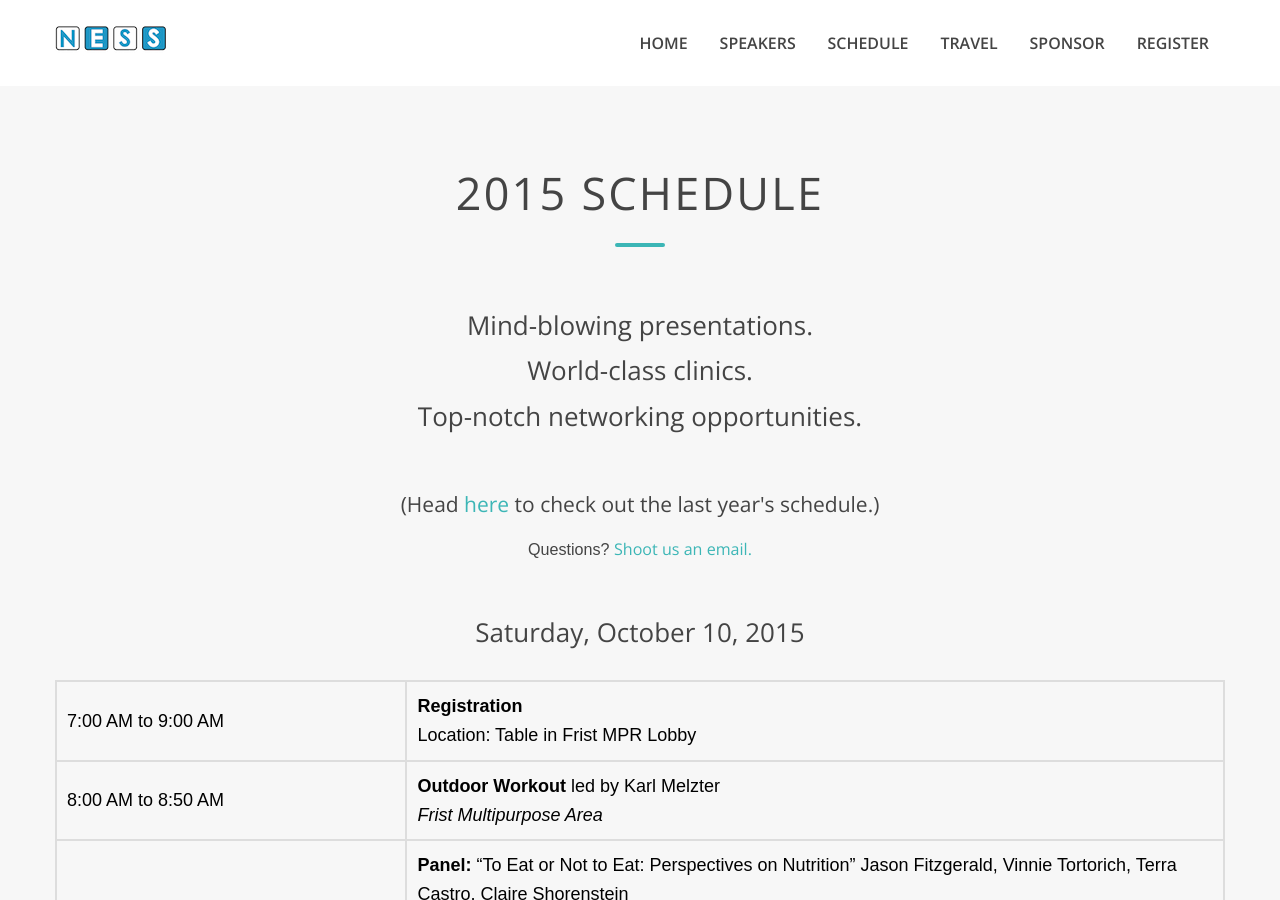
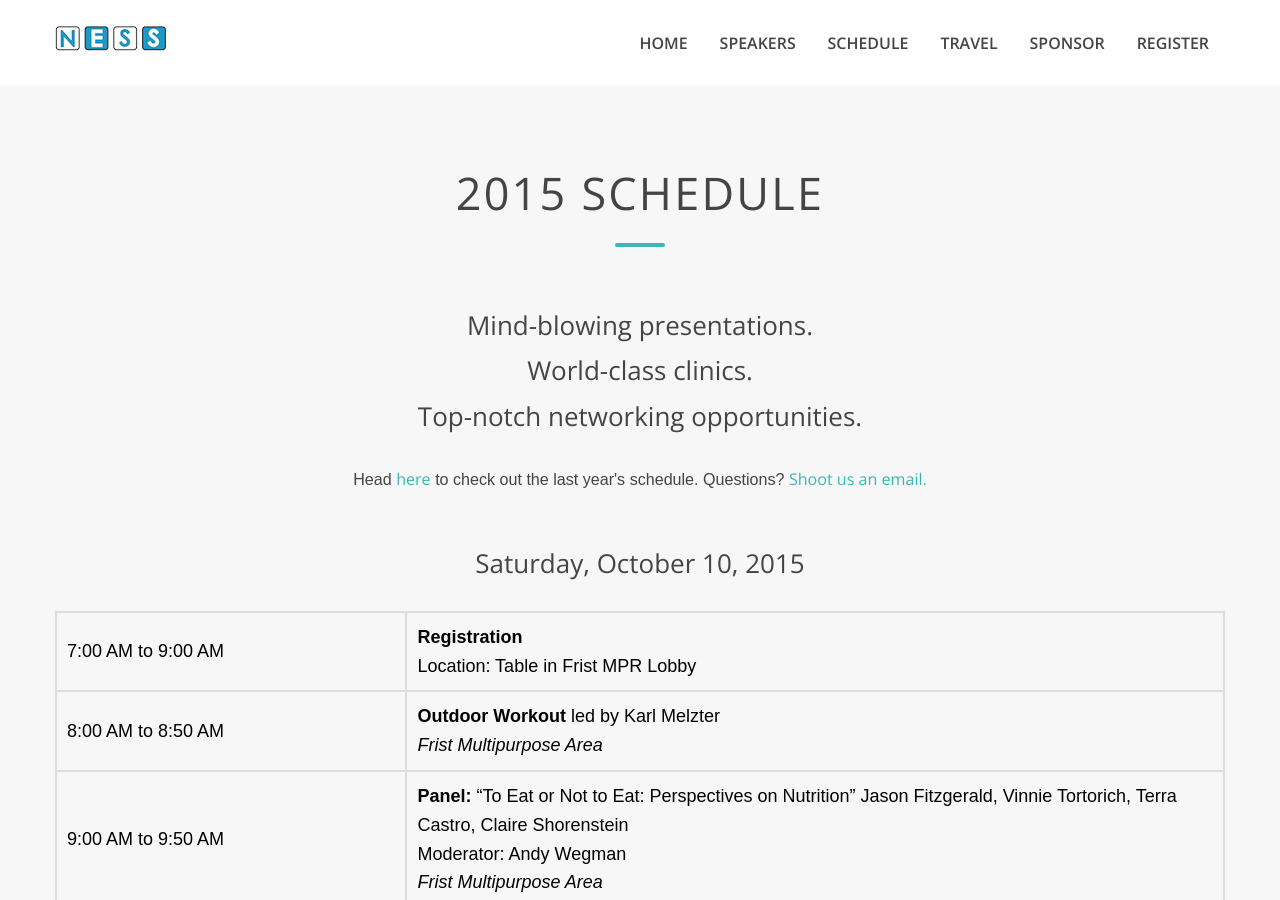
Before and after one commit to teamuness/teamuness.github.io, a Jekyll site: the page built from schedule/index.md, in a window 1280 px wide and 900 px high. Built offline with Jekyll 4.4.1, drawn with Linux system fonts in a browser that asks for light colours.

```diff
--- a/schedule/index.md
+++ b/schedule/index.md
@@ -34,8 +34,7 @@ layout: default
                     <h2>World-class clinics.</h2>
                     <h2>Top-notch networking opportunities.</h2>
                     <br>
-                    <br><h3> (Head <a href="http://elevateendurance.org/schedule2014">here</a> to check out the last year's schedule.) </h3>
-                    <h4> Questions? <a href="mailto:ness@teamu.org">Shoot us an email.</a></h4>
+                    <h4> Head <a href="http://elevateendurance.org/schedule2014">here</a> to check out the last year's schedule. Questions? <a href="mailto:ness@teamu.org">Shoot us an email.</a></h4>
                 </center>
 <br>
                     <br>
```
